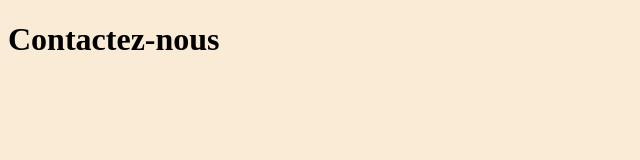
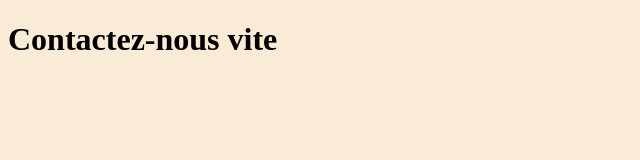
Before and after one commit to smaloron/formation-git-fevrier-2021, a plain HTML site: page page-contact.html in a window 1280 px wide. Shown: the full height of the page, 0-640 px from the left. Drawn offline with Linux system fonts and the light colour scheme.

Commit message:
Changement sur le titre

```diff
--- a/page-contact.html
+++ b/page-contact.html
@@ -10,7 +10,7 @@
 </head>
 
 <body>
-    <h1>Contactez-nous</h1>
+    <h1>Contactez-nous vite</h1>
 
 </body>
 
```
